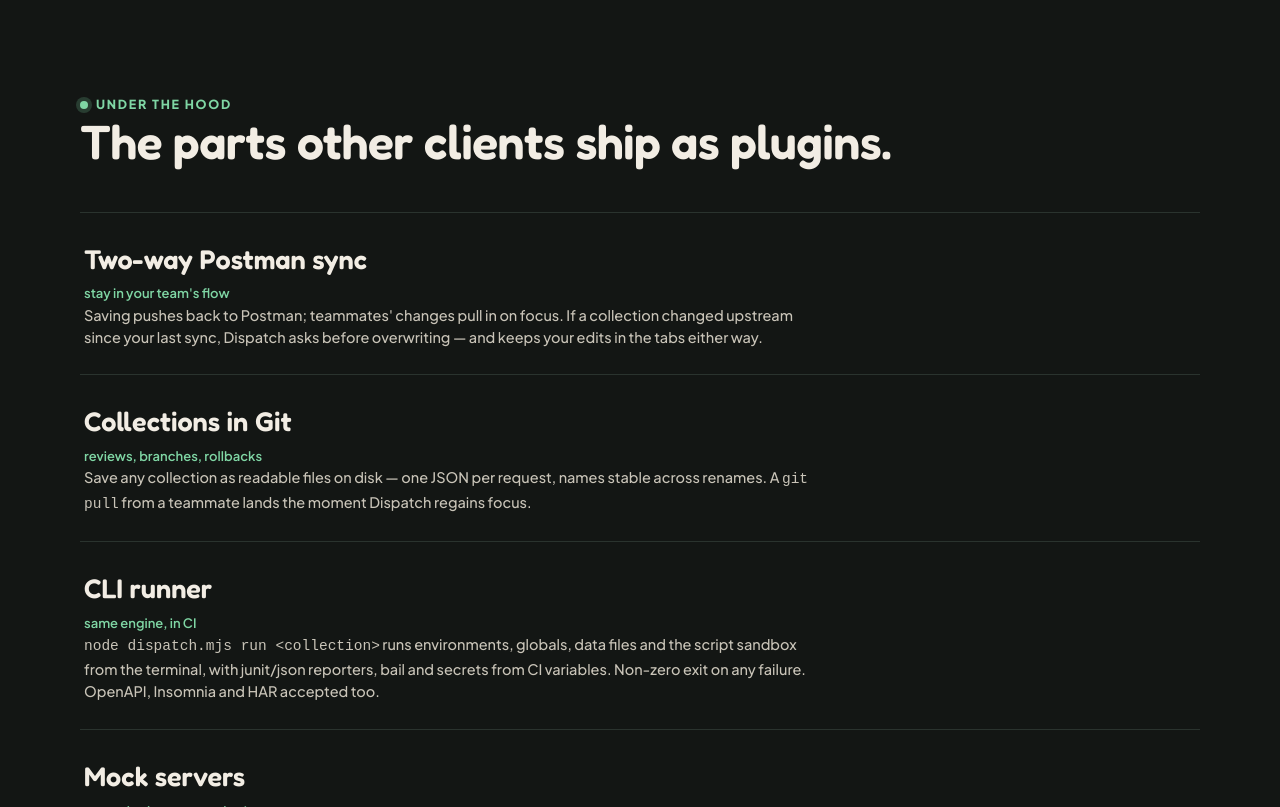
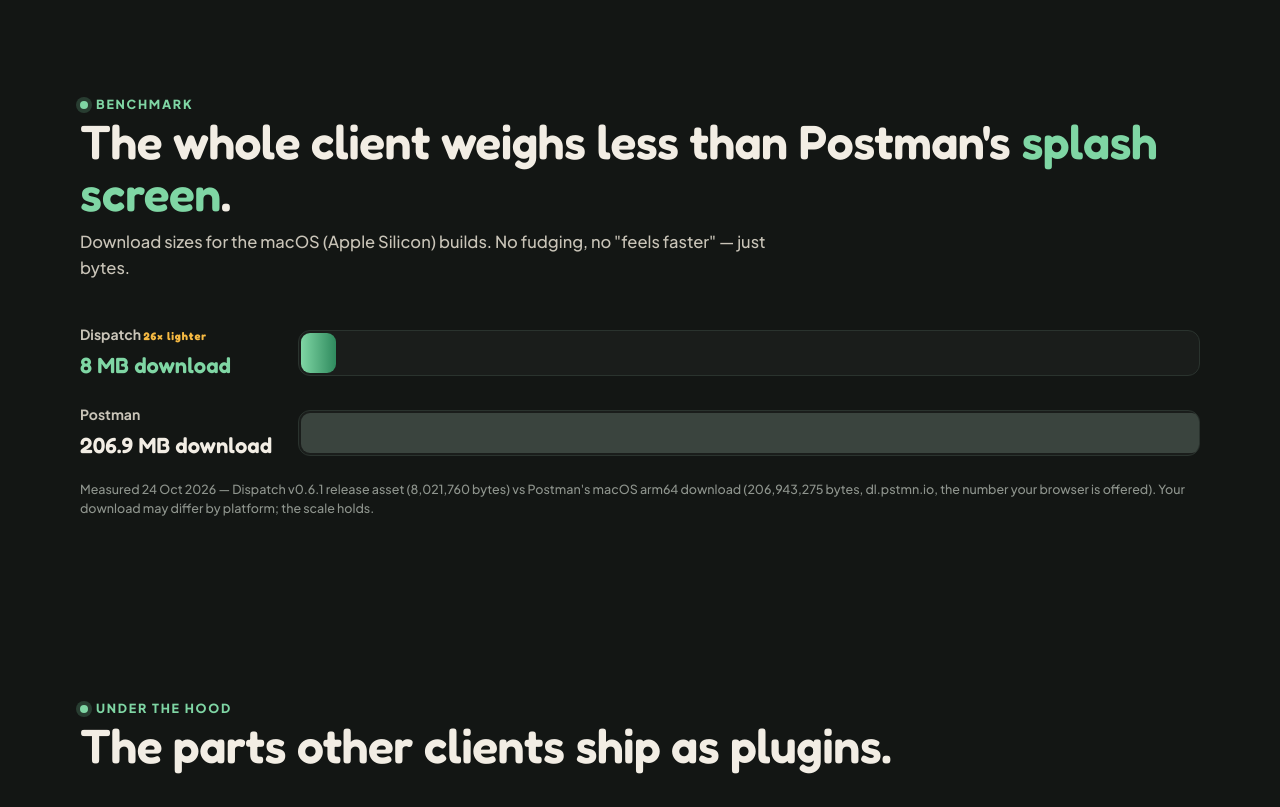
Before and after one commit to Roqak/dispatch, a website: page site/index.html in a window 1280 px wide. Shown: the part 2522-3329 px from the top of the page. Drawn offline with Linux system fonts and the light colour scheme; no server answers.

Commit message:
Landing: animated Dispatch-vs-Postman download benchmark + never-empty reveal fix

```diff
--- a/site/index.html
+++ b/site/index.html
@@ -114,6 +114,20 @@ section{padding:88px 0}
 .workrow .ds{color:var(--ink2);font-size:14.5px;max-width:70ch}
 .workrow .arw{color:var(--mut);font-size:20px}
 @media (max-width:760px){.workrow .ds{font-size:13.5px}}
+
+/* ---------- benchmark ---------- */
+#bench .bench{display:grid;gap:22px}
+#bench .brow{display:grid;grid-template-columns:200px 1fr;gap:18px;align-items:center}
+#bench .brow .bl{font-weight:700;font-size:14px;color:var(--ink2)}
+#bench .brow .bl small{display:block;font-family:var(--fd);font-weight:600;font-size:22px;color:var(--ink);margin-top:2px}
+#bench .brow.hi .bl small{color:var(--acc)}
+#bench .bar{position:relative;height:46px;border-radius:12px;background:#ffffff08;border:1px solid var(--line);overflow:hidden}
+#bench .bar i{position:absolute;inset:2px auto 2px 2px;width:0;border-radius:9px;transition:width 1.4s cubic-bezier(.2,.7,.25,1)}
+#bench .bar.disp i{background:linear-gradient(90deg,var(--acc),#2f8a5e)}
+#bench .bar.post i{background:#3a443e}
+#bench .note{margin-top:18px;font-size:12.5px;color:var(--mut)}
+#bench .vs{font-family:var(--fd);color:var(--amber);font-size:11px;letter-spacing:.08em}
+@media (max-width:640px){#bench .brow{grid-template-columns:1fr;gap:8px;margin-bottom:10px}}
 
 /* ---------- numbers band ---------- */
 #numbers{background:var(--bg2);border-block:1px solid var(--line)}
@@ -263,6 +277,27 @@ footer .legal b{color:var(--mut)}
   </div>
 </section>
 
+<section id="bench">
+  <div class="wrap">
+    <div class="sec-head rv">
+      <span class="eyebrow"><i></i>Benchmark</span>
+      <h2>The whole client weighs less than Postman's <em>splash screen</em>.</h2>
+      <p>Download sizes for the macOS (Apple Silicon) builds. No fudging, no "feels faster" — just bytes.</p>
+    </div>
+    <div class="bench rv" id="benchRows" data-disp-mb="8.0" data-post-mb="206.9">
+      <div class="brow hi">
+        <div class="bl">Dispatch <span class="vs">26× lighter</span><small><span class="num">0</span> MB download</small></div>
+        <div class="bar disp"><i></i></div>
+      </div>
+      <div class="brow">
+        <div class="bl">Postman<small><span class="num">0</span> MB download</small></div>
+        <div class="bar post"><i></i></div>
+      </div>
+    </div>
+    <p class="note rv">Measured 24 Oct 2026 — Dispatch v0.6.1 release asset (8,021,760 bytes) vs Postman's macOS arm64 download (206,943,275 bytes, dl.pstmn.io, the number your browser is offered). Your download may differ by platform; the scale holds.</p>
+  </div>
+</section>
+
 <section id="capability">
   <div class="wrap">
     <div class="sec-head rv">
@@ -383,8 +418,34 @@ footer .legal b{color:var(--mut)}
 document.documentElement.classList.add('js');
 const hd=document.getElementById('hd');
 addEventListener('scroll',()=>hd.classList.toggle('stuck',scrollY>8),{passive:true});
-const io=new IntersectionObserver(es=>es.forEach(e=>{if(e.isIntersecting){e.target.classList.add('in');io.unobserve(e.target)}}),{threshold:.12});
+const io=new IntersectionObserver(es=>es.forEach(e=>{if(e.isIntersecting){e.target.classList.add('in');io.unobserve(e.target)}}),{threshold:.12, rootMargin:'0px 0px -40px 0px'});
 document.querySelectorAll('.rv').forEach(el=>io.observe(el));
+// safety: never leave sections empty if the observer never fires (odd browsers, print, full-page capture)
+setTimeout(()=>document.querySelectorAll('.rv:not(.in)').forEach(el=>el.classList.add('in')), 2500);
+
+// benchmark bars: count up + grow when the section is revealed
+const bench=document.getElementById('benchRows');
+if(bench){
+  const mb=v=>+v;
+  const rows=[...bench.querySelectorAll('.bar')];
+  const animate=()=>{
+    const post=mb(bench.dataset.postMb), disp=mb(bench.dataset.dispMb);
+    const bars=[...bench.querySelectorAll('.bar i')];
+    const nums=[...bench.querySelectorAll('.num')];
+    bars[0].style.width=(disp/post*100)+'%';
+    bars[1].style.width='100%';
+    const t0=performance.now(), D=1400;
+    const tick=n=>{
+      const p=Math.min(1,(n-t0)/D), e=1-Math.pow(1-p,3); // ease-out cubic
+      nums[0].textContent=Math.round(disp*e*10)/10;
+      nums[1].textContent=Math.round(post*e*10)/10;
+      if(p<1) requestAnimationFrame(tick);
+    };
+    requestAnimationFrame(tick);
+  };
+  new IntersectionObserver((es,o)=>{ if(es.some(e=>e.isIntersecting)){ animate(); o.disconnect(); } },{threshold:.3}).observe(bench);
+  setTimeout(animate, 4000); // same safety net: animate even if never scrolled to
+}
 
 // ---- download: detect OS + pick the exact asset from the latest GitHub release ----
 (function(){
```
